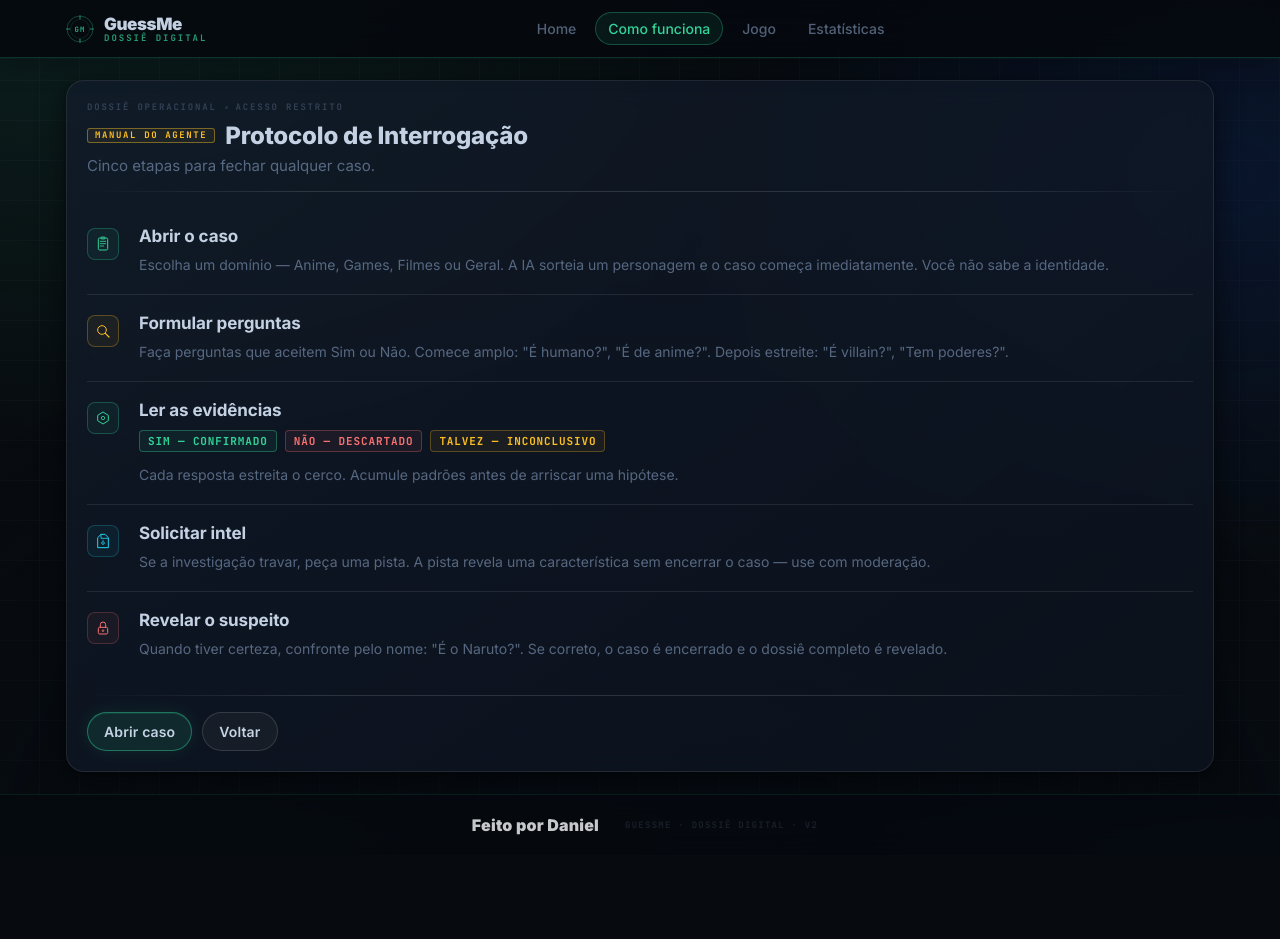
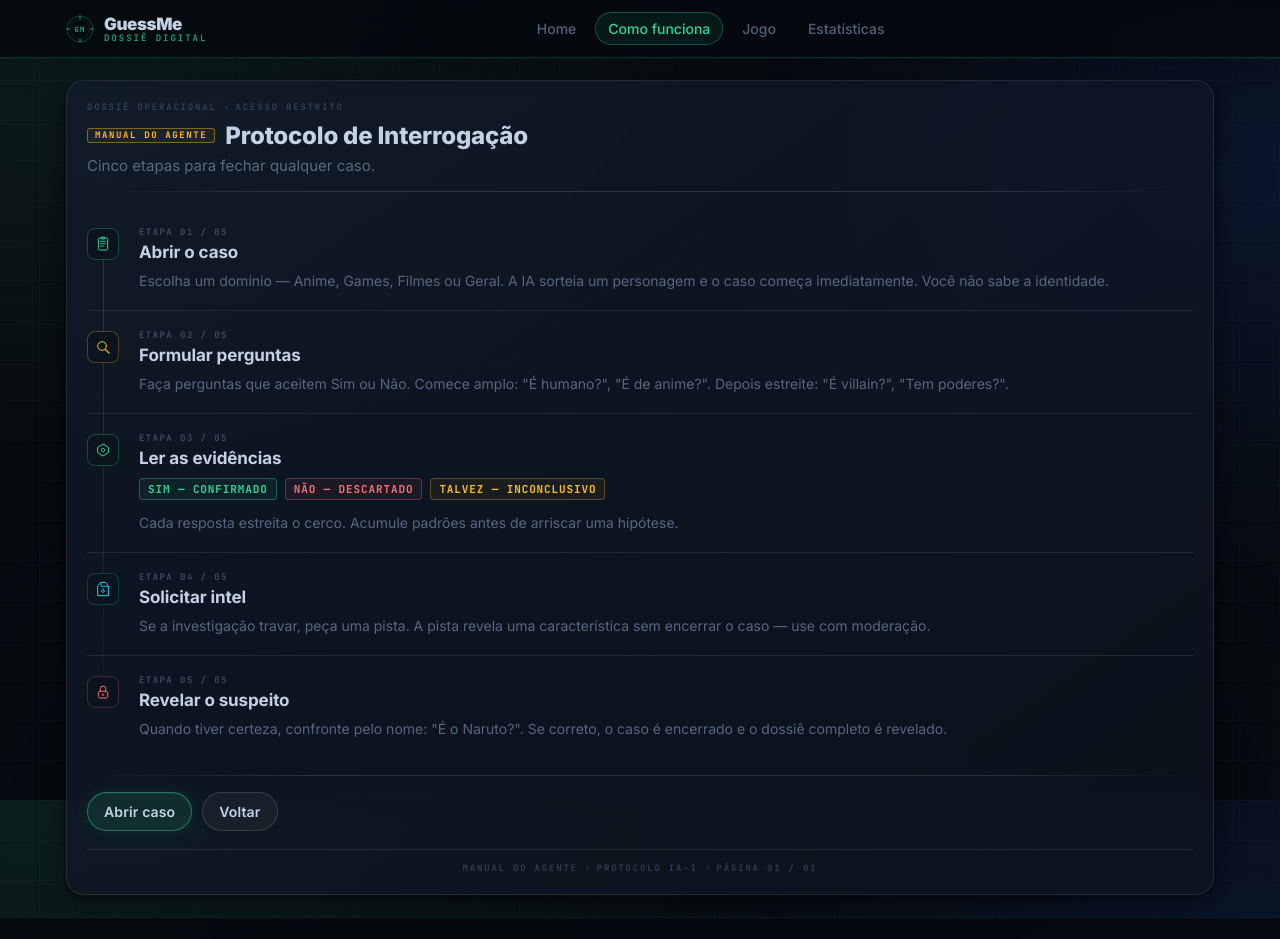
Before and after one commit to Daniel-Macedo-dev/GuessMe, a React (Vite) app in the folder guessme/: page /how-it-works in a window 1280 px wide. Shown: the top 939 px of the page. Before the commit the page ends 855 px from the top, so only its background shows below. Built offline with nearby package versions, Linux system fonts and the light colour scheme; no server answers.

Commit message:
feat(ui): strengthen field manual art direction
Connects the protocol steps with a vertical procedural route line
through opaque step icons, adds Etapa NN/05 index labels, and closes
the page with a centered manual page-reference footer.

```diff
--- a/guessme/src/pages/HowItWorks.tsx
+++ b/guessme/src/pages/HowItWorks.tsx
@@ -31,6 +31,7 @@ export default function HowItWorks() {
                 <DossierIcon name="case-file" size={16} aria-hidden={true} />
               </div>
               <div className="stepContent">
+                <span className="manualStepIndex" aria-hidden="true">Etapa 01 / 05</span>
                 <h2 className="stepTitle">Abrir o caso</h2>
                 <p className="muted">
                   Escolha um domínio — Anime, Games, Filmes ou Geral. A IA sorteia um
@@ -44,6 +45,7 @@ export default function HowItWorks() {
                 <DossierIcon name="magnifier" size={16} aria-hidden={true} />
               </div>
               <div className="stepContent">
+                <span className="manualStepIndex" aria-hidden="true">Etapa 02 / 05</span>
                 <h2 className="stepTitle">Formular perguntas</h2>
                 <p className="muted">
                   Faça perguntas que aceitem Sim ou Não. Comece amplo: "É humano?",
@@ -57,6 +59,7 @@ export default function HowItWorks() {
                 <DossierIcon name="evidence" size={16} aria-hidden={true} />
               </div>
               <div className="stepContent">
+                <span className="manualStepIndex" aria-hidden="true">Etapa 03 / 05</span>
                 <h2 className="stepTitle">Ler as evidências</h2>
                 <div className="evidenceLegend">
                   <span className="evidenceTag evidenceSim">Sim — confirmado</span>
@@ -75,6 +78,7 @@ export default function HowItWorks() {
                 <DossierIcon name="clue" size={16} aria-hidden={true} />
               </div>
               <div className="stepContent">
+                <span className="manualStepIndex" aria-hidden="true">Etapa 04 / 05</span>
                 <h2 className="stepTitle">Solicitar intel</h2>
                 <p className="muted">
                   Se a investigação travar, peça uma pista. A pista revela uma
@@ -88,6 +92,7 @@ export default function HowItWorks() {
                 <DossierIcon name="lock" size={16} aria-hidden={true} />
               </div>
               <div className="stepContent">
+                <span className="manualStepIndex" aria-hidden="true">Etapa 05 / 05</span>
                 <h2 className="stepTitle">Revelar o suspeito</h2>
                 <p className="muted">
                   Quando tiver certeza, confronte pelo nome: "É o Naruto?". Se correto,
@@ -107,6 +112,14 @@ export default function HowItWorks() {
               Voltar
             </Link>
           </div>
+
+          <div className="dossierEyebrow manualPageFooter" aria-hidden="true">
+            <span>MANUAL DO AGENTE</span>
+            <span className="dossierEyebrowDot" />
+            <span>PROTOCOLO IA-1</span>
+            <span className="dossierEyebrowDot" />
+            <span>PÁGINA 01 / 01</span>
+          </div>
         </section>
       </main>
 
--- a/guessme/src/styles/index.css
+++ b/guessme/src/styles/index.css
@@ -1114,6 +1114,49 @@ b{ font-weight: 800; }
 .manualSteps{
   display: flex;
   flex-direction: column;
+  position: relative;
+}
+/* Procedural route line connecting the step icons */
+.manualSteps::before{
+  content: '';
+  position: absolute;
+  left: 16px;
+  top: 34px;
+  bottom: 34px;
+  width: 1px;
+  background: linear-gradient(180deg,
+    rgba(52,211,153,0.22) 0%,
+    rgba(255,255,255,0.08) 55%,
+    transparent 100%);
+  pointer-events: none;
+}
+.manualSteps .manualStepIcon{
+  /* Opaque: masks the route line running behind the icons */
+  background-color: #0b141c;
+  background-image: none;
+  position: relative;
+  z-index: 1;
+}
+
+.manualStepIndex{
+  display: block;
+  font-family: var(--font-mono);
+  font-size: 9px;
+  font-weight: 700;
+  letter-spacing: 0.16em;
+  text-transform: uppercase;
+  color: var(--muted-dim);
+  margin-bottom: 4px;
+}
+
+.manualPageFooter{
+  justify-content: center;
+  margin-top: 18px;
+  padding-top: 12px;
+  border-top: 1px solid var(--border);
+}
+.manualPageFooter > span{
+  opacity: 0.5;
 }
 
 .manualStep{
@@ -1185,6 +1228,7 @@ b{ font-weight: 800; }
 /* Responsive: tighter on narrow screens */
 @media (max-width: 480px){
   .manualStep{ gap: 12px; padding: 14px 0; }
+  .manualSteps::before{ left: 14px; }
 }
 
 /* ===== Two-column game page layout ===== */
```
